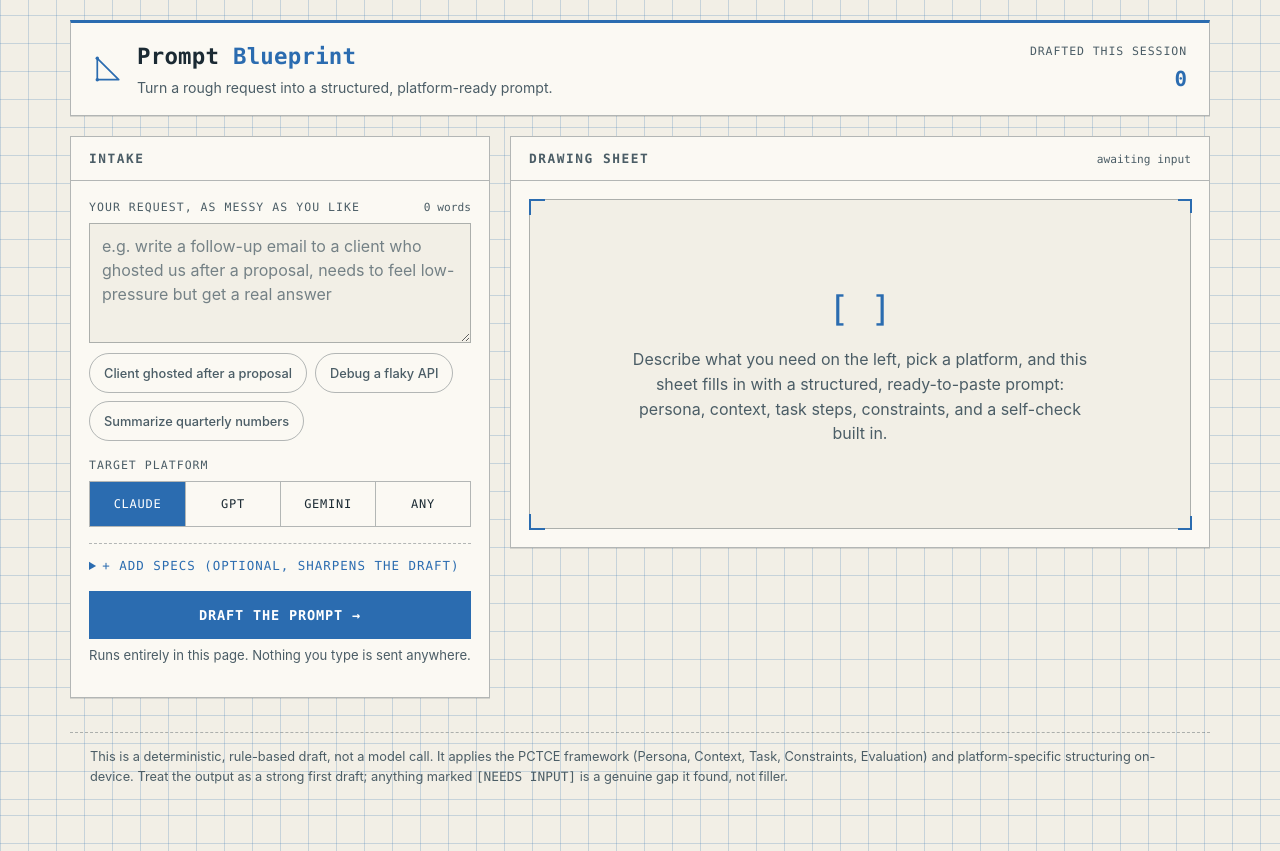
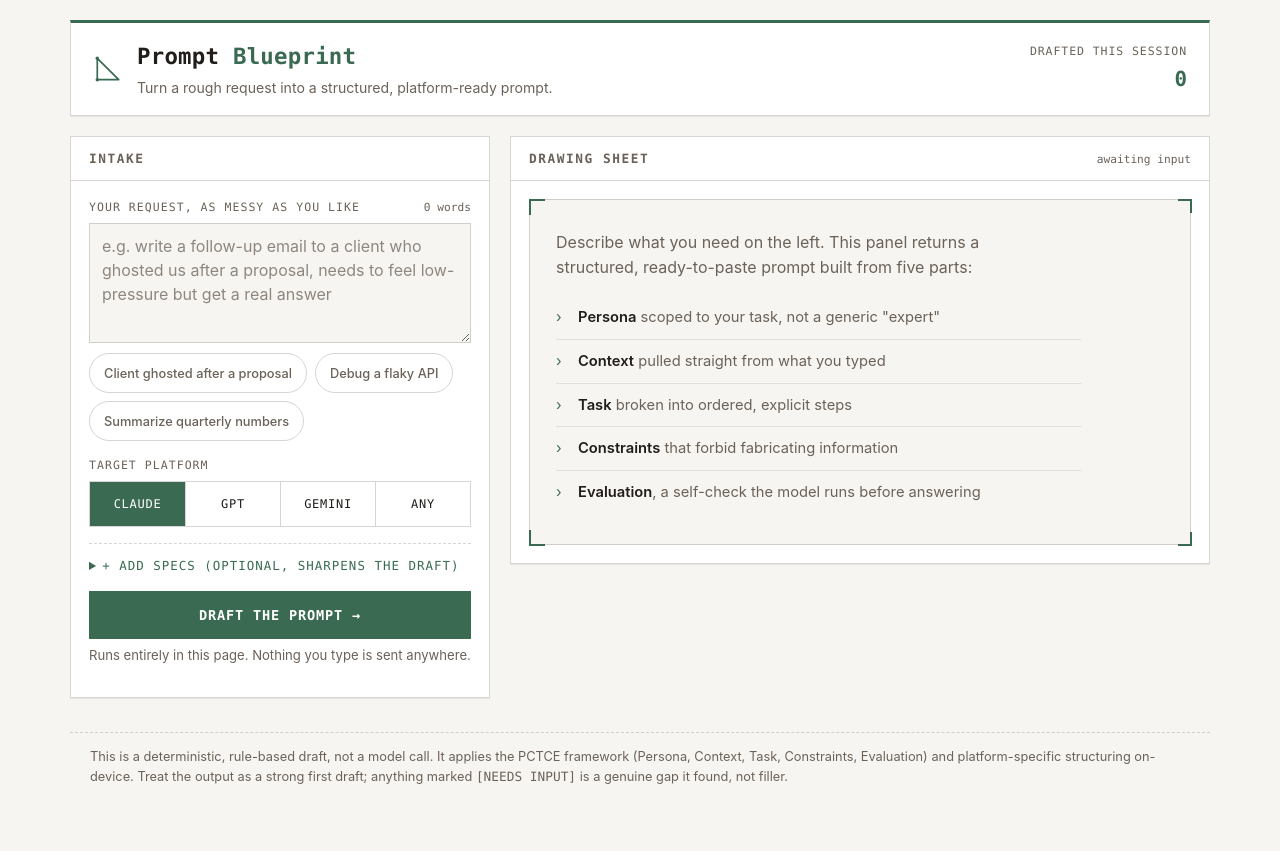
Before and after one commit to mvspkl123/prompt-blueprint, a plain HTML site: page index.html in a window 1280 px wide. After the commit the page ends 827 px from the top, so only its background shows below. Drawn offline with Linux system fonts and the light colour scheme.

Commit message:
Redesign: drop blue palette and grid background, fix dead space
- Replace blue accent + blueprint palette with warm neutral paper/ink
  and a pine-green accent (verified 4.7:1+ contrast in both themes)
- Remove the repeating grid background entirely
- Remove body min-height:100vh so page height matches content instead
  of stretching into empty space
- Replace the empty-state (big centered icon + blank padding) with a
  compact five-item list explaining what the tool returns, so the
  output panel isn't visually empty before first use
- Trim sheet/panel padding

Co-Authored-By: Claude Sonnet 5 <noreply@anthropic.com>

```diff
--- a/index.html
+++ b/index.html
@@ -4,45 +4,45 @@
 <style>
   /* ---------- tokens ---------- */
   :root{
-    --paper:#F2EFE6;
-    --surface:#FBF9F3;
-    --ink:#1B2A33;
-    --ink-soft:#4B5D66;
-    --line:rgba(43,108,176,0.22);
-    --line-strong:rgba(27,42,51,0.32);
-    --accent:#2B6CB0;
+    --paper:#F7F5F1;
+    --surface:#FFFFFF;
+    --ink:#211D1A;
+    --ink-soft:#6B6259;
+    --line:rgba(33,29,26,0.10);
+    --line-strong:rgba(33,29,26,0.18);
+    --accent:#3A6B52;
     --accent-ink:#FFFFFF;
-    --annotation:#B8452F;
-    --shadow:rgba(27,42,51,0.14);
-    --focus:#2B6CB0;
+    --annotation:#B23B2E;
+    --shadow:rgba(33,29,26,0.08);
+    --focus:#3A6B52;
   }
   @media (prefers-color-scheme: dark){
     :root:not([data-theme="light"]){
-      --paper:#0E2436;
-      --surface:#123049;
-      --ink:#E7F1F8;
-      --ink-soft:#A9C3D6;
-      --line:rgba(231,241,248,0.16);
-      --line-strong:rgba(231,241,248,0.28);
-      --accent:#7EC1EE;
-      --accent-ink:#0E2436;
-      --annotation:#F2966B;
-      --shadow:rgba(0,0,0,0.4);
-      --focus:#7EC1EE;
+      --paper:#1A1714;
+      --surface:#24201C;
+      --ink:#F3EFE8;
+      --ink-soft:#B8AFA3;
+      --line:rgba(243,239,232,0.08);
+      --line-strong:rgba(243,239,232,0.16);
+      --accent:#6FA98A;
+      --accent-ink:#17261F;
+      --annotation:#E8896E;
+      --shadow:rgba(0,0,0,0.35);
+      --focus:#6FA98A;
     }
   }
   :root[data-theme="dark"]{
-    --paper:#0E2436;
-    --surface:#123049;
-    --ink:#E7F1F8;
-    --ink-soft:#A9C3D6;
-    --line:rgba(231,241,248,0.16);
-    --line-strong:rgba(231,241,248,0.28);
-    --accent:#7EC1EE;
-    --accent-ink:#0E2436;
-    --annotation:#F2966B;
-    --shadow:rgba(0,0,0,0.4);
-    --focus:#7EC1EE;
+    --paper:#1A1714;
+    --surface:#24201C;
+    --ink:#F3EFE8;
+    --ink-soft:#B8AFA3;
+    --line:rgba(243,239,232,0.08);
+    --line-strong:rgba(243,239,232,0.16);
+    --accent:#6FA98A;
+    --accent-ink:#17261F;
+    --annotation:#E8896E;
+    --shadow:rgba(0,0,0,0.35);
+    --focus:#6FA98A;
   }
 
   *{box-sizing:border-box;}
@@ -52,16 +52,11 @@
 
   body{
     margin:0;
-    background:
-      repeating-linear-gradient(0deg, var(--line) 0px, var(--line) 1px, transparent 1px, transparent 28px),
-      repeating-linear-gradient(90deg, var(--line) 0px, var(--line) 1px, transparent 1px, transparent 28px),
-      var(--paper);
-    background-attachment:fixed;
+    background:var(--paper);
     color:var(--ink);
     font-family:-apple-system,BlinkMacSystemFont,"Segoe UI","Segoe UI Variable",Roboto,"Helvetica Neue",Arial,sans-serif;
     font-size:16px;
     line-height:1.55;
-    min-height:100vh;
     overscroll-behavior-y:contain;
   }
 
@@ -75,7 +70,7 @@
   .sheet{
     max-width:1180px;
     margin:0 auto;
-    padding:20px 20px 64px;
+    padding:20px 20px 40px;
   }
 
   /* title block, drafting-sheet style */
@@ -343,17 +338,33 @@
   .drawing::after{ bottom:-1.5px; left:-1.5px; border-bottom:2.5px solid var(--accent); border-left:2.5px solid var(--accent); }
   .drawing .tick-br{ bottom:-1.5px; right:-1.5px; border-bottom:2.5px solid var(--accent); border-right:2.5px solid var(--accent); }
 
-  .empty-state{
-    text-align:center;
-    padding:60px 20px;
+  .empty-state{ padding:8px 4px; }
+  .empty-lead{
+    margin:0 0 16px;
+    max-width:48ch;
     color:var(--ink-soft);
   }
-  .empty-state .mark{
-    font-size:2.2rem;
-    margin-bottom:10px;
+  .empty-list{
+    list-style:none;
+    margin:0;
+    padding:0;
+    max-width:52ch;
+  }
+  .empty-list li{
+    padding:10px 0 10px 22px;
+    border-top:1px solid var(--line);
+    position:relative;
+    font-size:0.92rem;
+    color:var(--ink-soft);
+  }
+  .empty-list li:first-child{ border-top:none; }
+  .empty-list li::before{
+    content:"\203A";
+    position:absolute;
+    left:0;
     color:var(--accent);
   }
-  .empty-state p{ max-width:46ch; margin:6px auto 0; }
+  .empty-list b{ color:var(--ink); font-weight:600; }
 
   @keyframes reveal{
     from{ opacity:0; transform:translateY(8px); }
@@ -553,8 +564,14 @@
         <div class="drawing" id="drawing">
           <span class="tick-tr"></span><span class="tick-br"></span>
           <div class="empty-state" id="emptyState">
-            <div class="mark mono">[ ]</div>
-            <p>Describe what you need on the left, pick a platform, and this sheet fills in with a structured, ready-to-paste prompt: persona, context, task steps, constraints, and a self-check built in.</p>
+            <p class="empty-lead">Describe what you need on the left. This panel returns a structured, ready-to-paste prompt built from five parts:</p>
+            <ul class="empty-list">
+              <li><b>Persona</b> scoped to your task, not a generic "expert"</li>
+              <li><b>Context</b> pulled straight from what you typed</li>
+              <li><b>Task</b> broken into ordered, explicit steps</li>
+              <li><b>Constraints</b> that forbid fabricating information</li>
+              <li><b>Evaluation</b>, a self-check the model runs before answering</li>
+            </ul>
           </div>
           <div id="output" style="display:none">
             <div class="meta-row" id="metaRow"></div>
```
